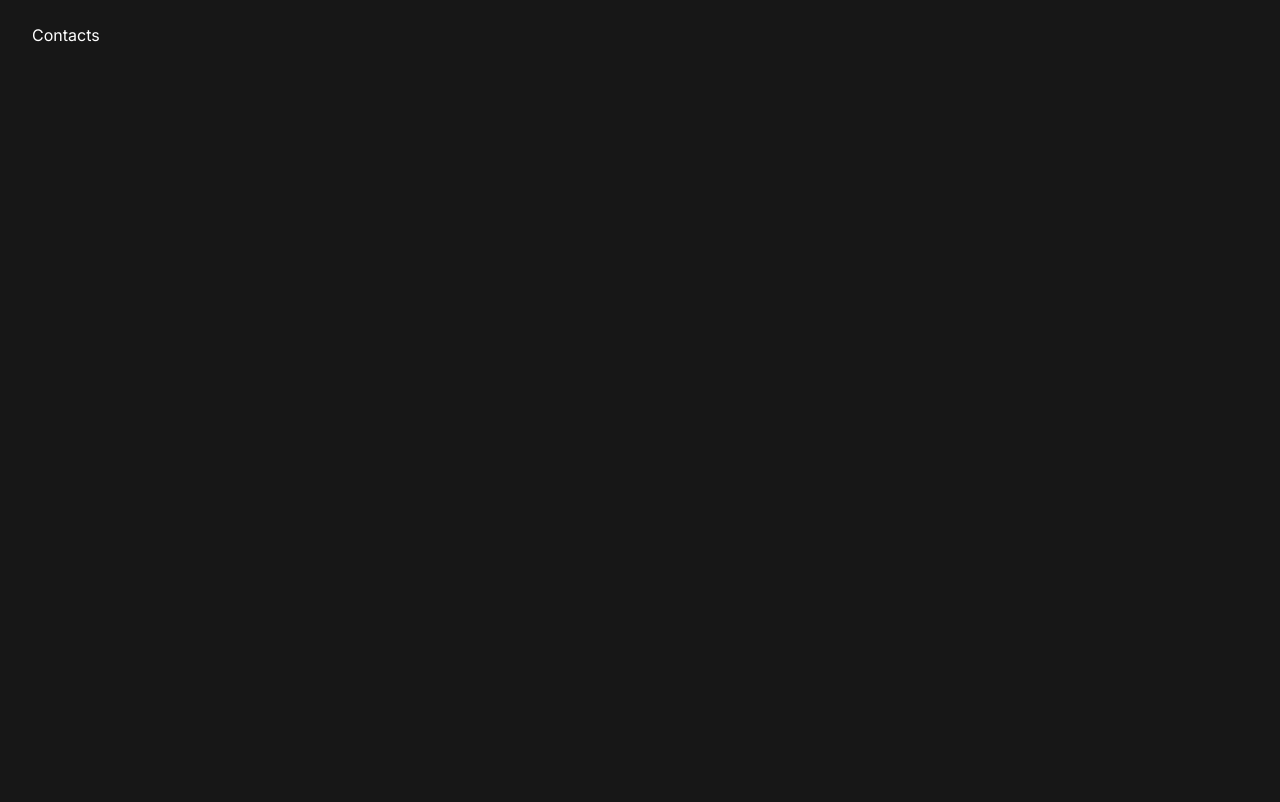
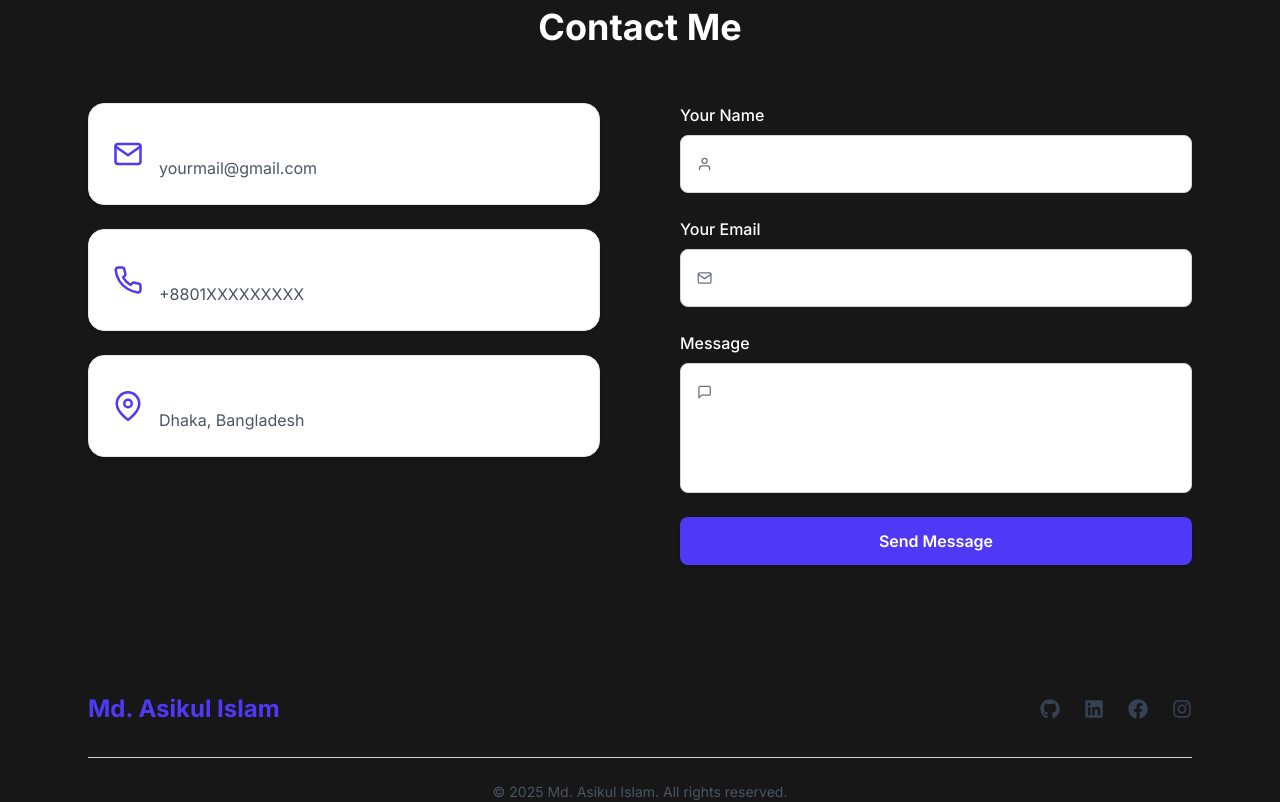
Before and after one commit to Md-Asikul-Islam/portfolio, a Next.js app: page / in a window 1280 px wide. Shown: the part 1820-2622 px from the top of the page. Built offline with nearby package versions, Linux system fonts and the light colour scheme; a web font is replaced by a local one.

Commit message:
feat:(footer): adding full resposive footer and social icons

```diff
--- a/src/app/components/Contact.tsx
+++ b/src/app/components/Contact.tsx
@@ -0,0 +1,136 @@
+"use client";
+
+import { motion } from "framer-motion";
+import {
+  FiMail,
+  FiUser,
+  FiMessageSquare,
+  FiPhone,
+  FiMapPin,
+} from "react-icons/fi";
+
+const Contacts = () => {
+  return (
+    <section id="contact" className="py-20">
+      <div className="max-w-6xl mx-auto px-6">
+        {/* Heading */}
+        <motion.h2
+          initial={{ opacity: 0, y: 25 }}
+          whileInView={{ opacity: 1, y: 0 }}
+          transition={{ duration: 0.6 }}
+          className="text-3xl md:text-4xl font-bold text-center mb-14"
+        >
+          Contact Me
+        </motion.h2>
+
+        {/* Layout */}
+        <div className="grid grid-cols-1 md:grid-cols-2 gap-14 md:gap-20">
+          {/* Left: Contact Info */}
+          <motion.div
+            initial={{ opacity: 0, x: -40 }}
+            whileInView={{ opacity: 1, x: 0 }}
+            transition={{ duration: 0.7 }}
+            className="flex flex-col gap-6"
+          >
+            {/* Info Card */}
+            <div className="p-6 rounded-2xl bg-white dark:bg-gray-900 border border-gray-200 dark:border-gray-700 shadow-md hover:shadow-xl transition">
+              <div className="flex items-center gap-4">
+                <FiMail className="text-3xl text-indigo-600" />
+                <div>
+                  <h4 className="text-lg font-semibold">Email</h4>
+                  <p className="text-gray-600 dark:text-gray-300">
+                    yourmail@gmail.com
+                  </p>
+                </div>
+              </div>
+            </div>
+
+            <div className="p-6 rounded-2xl bg-white dark:bg-gray-900 border border-gray-200 dark:border-gray-700 shadow-md hover:shadow-xl transition">
+              <div className="flex items-center gap-4">
+                <FiPhone className="text-3xl text-indigo-600" />
+                <div>
+                  <h4 className="text-lg font-semibold">Phone</h4>
+                  <p className="text-gray-600 dark:text-gray-300">
+                    +8801XXXXXXXXX
+                  </p>
+                </div>
+              </div>
+            </div>
+
+            <div className="p-6 rounded-2xl bg-white dark:bg-gray-900 border border-gray-200 dark:border-gray-700 shadow-md hover:shadow-xl transition">
+              <div className="flex items-center gap-4">
+                <FiMapPin className="text-3xl text-indigo-600" />
+                <div>
+                  <h4 className="text-lg font-semibold">Location</h4>
+                  <p className="text-gray-600 dark:text-gray-300">
+                    Dhaka, Bangladesh
+                  </p>
+                </div>
+              </div>
+            </div>
+          </motion.div>
+
+          {/* Right: Contact Form */}
+          <motion.form
+            initial={{ opacity: 0, x: 40 }}
+            whileInView={{ opacity: 1, x: 0 }}
+            transition={{ duration: 0.7 }}
+            className="space-y-6"
+          >
+            {/* Name */}
+            <div>
+              <label className="block mb-2 font-medium">Your Name</label>
+              <div className="flex items-center gap-2 p-4 bg-white dark:bg-gray-900 border border-gray-300 dark:border-gray-700 rounded-lg">
+                <FiUser className="text-gray-500" />
+                <input
+                  type="text"
+                  placeholder="Enter your name"
+                  className="w-full bg-transparent outline-none"
+                  required
+                />
+              </div>
+            </div>
+
+            {/* Email */}
+            <div>
+              <label className="block mb-2 font-medium">Your Email</label>
+              <div className="flex items-center gap-2 p-4 bg-white dark:bg-gray-900 border border-gray-300 dark:border-gray-700 rounded-lg">
+                <FiMail className="text-gray-500" />
+                <input
+                  type="email"
+                  placeholder="Enter your email"
+                  className="w-full bg-transparent outline-none"
+                  required
+                />
+              </div>
+            </div>
+
+            {/* Message */}
+            <div>
+              <label className="block mb-2 font-medium">Message</label>
+              <div className="flex items-start gap-2 p-4 bg-white dark:bg-gray-900 border border-gray-300 dark:border-gray-700 rounded-lg">
+                <FiMessageSquare className="mt-1 text-gray-500" />
+                <textarea
+                  placeholder="Write your message..."
+                  rows={4} // <-- number, not string
+                  className="w-full bg-transparent outline-none resize-none"
+                  required
+                ></textarea>
+              </div>
+            </div>
+
+            {/* Button */}
+            <motion.button
+              whileHover={{ scale: 1.03 }}
+              whileTap={{ scale: 0.97 }}
+              className="w-full py-3 bg-indigo-600 hover:bg-indigo-700 text-white font-semibold rounded-lg shadow-md transition"
+            >
+              Send Message
+            </motion.button>
+          </motion.form>
+        </div>
+      </div>
+    </section>
+  );
+};
+export default Contacts;
--- a/src/app/components/Footer.tsx
+++ b/src/app/components/Footer.tsx
@@ -1,9 +1,73 @@
-import React from 'react'
+"use client";
+
+import { motion } from "framer-motion";
+import { FaGithub, FaLinkedin, FaFacebook, FaInstagram } from "react-icons/fa";
 
 const Footer = () => {
+  const socialLinks = [
+    { icon: FaGithub, href: "https://github.com/Md-Asikul-Islam", label: "GitHub" },
+    { icon: FaLinkedin, href: "https://www.linkedin.com/in/asikul1998/", label: "LinkedIn" },
+    { icon: FaFacebook, href: "https://www.facebook.com/mdasikulislam.asik.927", label: "Facebook" },
+    { icon: FaInstagram, href: "https://www.instagram.com/mdasikulislam_/?hl=en", label: "Instagram" },
+  ];
+
   return (
-    <div>Footer</div>
-  )
+    <footer className=" dark:bg-gray-900 py-12">
+      <div className="max-w-6xl mx-auto px-6">
+
+        {/* Top Section */}
+        <motion.div
+          initial={{ opacity: 0, y: 20 }}
+          whileInView={{ opacity: 1, y: 0 }}
+          transition={{ duration: 0.7 }}
+          className="flex flex-col md:flex-row items-center justify-between gap-6 md:gap-0 mb-8"
+        >
+          {/* Logo / Name */}
+          <div className="text-2xl font-bold text-indigo-600 dark:text-indigo-400">
+            Md. Asikul Islam
+          </div>
+
+          {/* Social Icons */}
+          <div className="flex items-center gap-6">
+            {socialLinks.map((social) => {
+              const Icon = social.icon;
+              return (
+                <motion.a
+                  key={social.label}
+                  href={social.href}
+                  target="_blank"
+                  rel="noopener noreferrer"
+                  whileHover={{ scale: 1.2, rotate: 10 }}
+                  className="text-gray-700 dark:text-gray-300 text-xl transition"
+                  aria-label={social.label}
+                >
+                  <Icon />
+                </motion.a>
+              );
+            })}
+          </div>
+        </motion.div>
+
+        {/* Divider */}
+        <motion.div
+          initial={{ opacity: 0 }}
+          whileInView={{ opacity: 1 }}
+          transition={{ duration: 0.7, delay: 0.2 }}
+          className="border-t border-gray-300 dark:border-gray-700 mb-6"
+        />
+
+        {/* Bottom Section */}
+        <motion.div
+          initial={{ opacity: 0, y: 10 }}
+          whileInView={{ opacity: 1, y: 0 }}
+          transition={{ duration: 0.7, delay: 0.3 }}
+          className="text-center text-gray-600 dark:text-gray-400 text-sm"
+        >
+          © {new Date().getFullYear()} Md. Asikul Islam. All rights reserved.
+        </motion.div>
+
+      </div>
+    </footer>
+  );
 }
-
 export default Footer
--- a/src/app/components/Skills.tsx
+++ b/src/app/components/Skills.tsx
@@ -1,6 +1,4 @@
 "use client";
-
-import React from "react";
 import {
   SiJavascript,
   SiNextdotjs,
@@ -21,7 +19,7 @@ const skills = [
   { name: "TypeScript", icon: SiTypescript, percentage: 83 },
 ];
 
-export default function Skills() {
+const Skills = () => {
   return (
     <section className="w-full py-20" id="skills">
       <div className="max-w-6xl mx-auto px-6">
@@ -47,8 +45,8 @@ export default function Skills() {
                 whileInView={{ opacity: 1, y: 0 }}
                 transition={{ duration: 0.6, delay: index * 0.1 }}
                 whileHover={{ scale: 1.03 }}
-                className="p-6  dark:bg-gray-900 border border-gray-200 dark:border-gray-700
-                           rounded-2xl shadow-sm hover:shadow-xl transition-all"
+                viewport={{ once: true }} // ensures SSR-client consistency
+                className="p-6 dark:bg-gray-900 border border-gray-200 dark:border-gray-700 rounded-2xl shadow-sm hover:shadow-xl transition-all"
               >
                 {/* Skill Title + Icon */}
                 <div className="flex items-center gap-3 mb-4">
@@ -67,7 +65,9 @@ export default function Skills() {
                   />
                 </div>
 
-                <p className="mt-3 text-sm font-semibold">{skill.percentage}%</p>
+                <p className="mt-3 text-sm font-semibold">
+                  {skill.percentage}%
+                </p>
               </motion.div>
             );
           })}
@@ -76,3 +76,4 @@ export default function Skills() {
     </section>
   );
 }
+export default Skills
--- a/src/app/page.tsx
+++ b/src/app/page.tsx
@@ -1,4 +1,5 @@
 import About from "./components/About";
+import Contacts from "./components/Contact";
 import HeroSection from "./components/HeroSection";
 import Skills from "./components/Skills";
 
@@ -8,10 +9,7 @@ const Home = () => {
       <HeroSection />
       <Skills  />
       <About/>
-      <div id="contacts" className="min-h-screen py-24"> Contacts </div>
-      <div id="projects" className="min-h-screen py-24"> Projects </div>
-      <div id="blog" className="min-h-screen py-24"> Blog </div>
-
+      <Contacts />
     </main>
   );
 };
```
